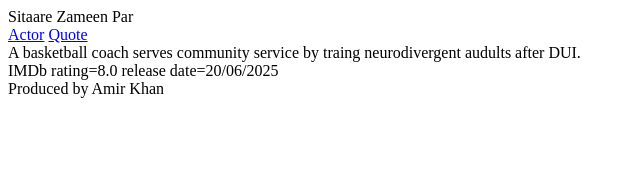
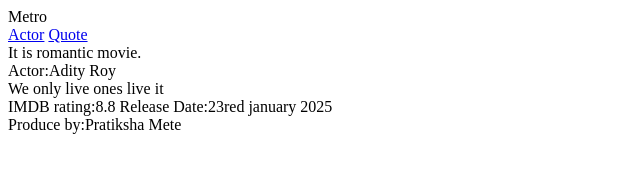
Before and after one commit to acciojob/semantic-imdb-Pratiksha2405, a website: page main.html in a window 1280 px wide. Shown: the whole page, without its empty margins (0-640 px from the left). Drawn offline with Linux system fonts and the light colour scheme.

Commit message:
created a submission

```diff
--- a/main.html
+++ b/main.html
@@ -9,21 +9,28 @@
 <body>
 	<!-- the entire body must be written by student -->
 	<header>
-		Sitaare Zameen Par
+		Metro
 	</header>
 	<nav>
 		<a href="#actor" id="nav-actor">Actor</a>
-		<a href="#quotes" id="nav-quotes">Quote</a>
+		<a href="#quotes" id="nav-quote">Quote</a>
 	</nav>
 	<summary>
-		A basketball coach serves community service by traing neurodivergent audults after DUI.
+		It is romantic movie.
 	</summary>
-	<aside id="actor">
-		IMDb rating=8.0
-		release date=20/06/2025
+	<section id="actor">
+		Actor:Adity Roy
+	</section>
+	<section id="quote">
+		We only live ones live it
+
+	</section>
+	<aside>
+		IMDB rating:8.8
+		Release Date:23red january 2025
 	</aside>
 	<footer>
-		Produced by Amir Khan
+		Produce by:Pratiksha Mete
 	</footer>
     <script type="text/javascript" src="./script.js">
 </script>
```
